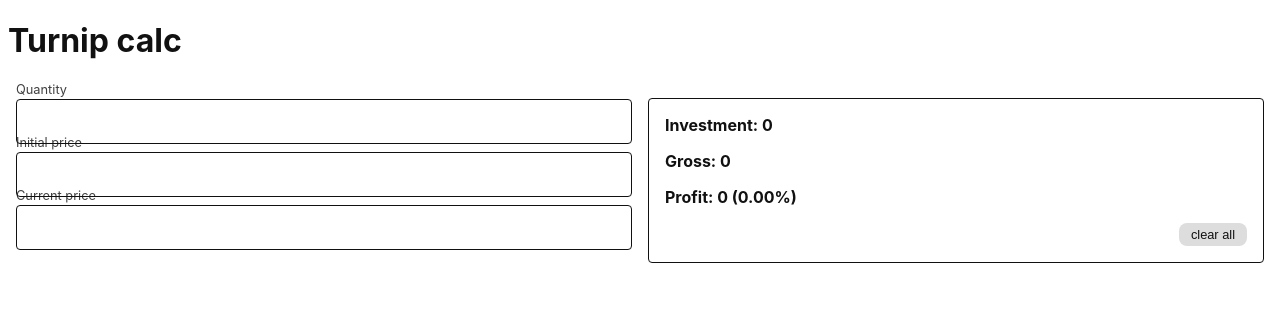
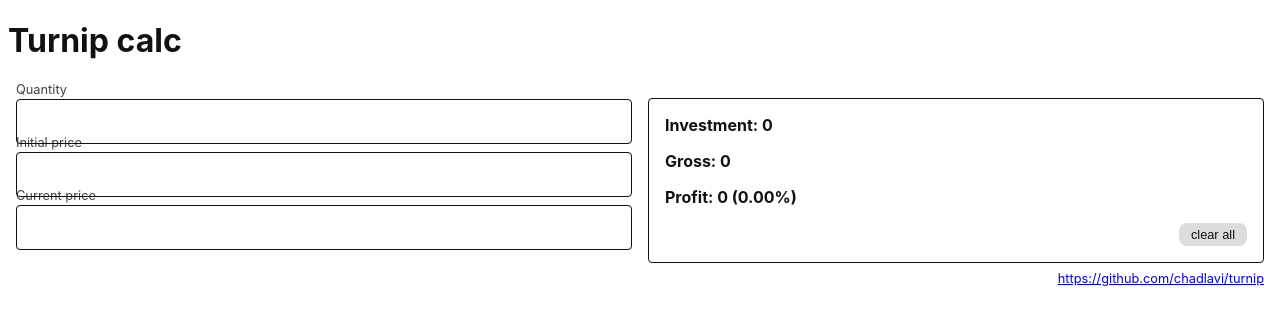
Before and after one commit to chadlavi/turnip, a React (Create React App) app: page / in a window 1280 px wide. Shown: the top 324 px of the page. Built offline with nearby package versions, Linux system fonts and the light colour scheme.

Commit message:
add github link

```diff
--- a/src/App.css
+++ b/src/App.css
@@ -1,18 +1,18 @@
 :root {
   --background: white;
+  --button: #ddd;
   --green: green;
   --red: #e30101;
   --text-color: #111;
-  --button: #ddd;
 }
 
 @media (prefers-color-scheme: dark) {
   :root {
     --background: #111;
+    --button: #333;
     --green: #019901;
     --red: red;
     --text-color: white;
-    --button: #333;
   }
 }
 
@@ -21,10 +21,10 @@
 }
 
 body {
+  background-color: var(--background);
+  color: var(--text-color);
   font-family: -apple-system, BlinkMacSystemFont, 'Segoe UI', Roboto, Oxygen, Ubuntu, Cantarell, 'Open Sans', 'Helvetica Neue', sans-serif;
   font-size: 16px;
-  color: var(--text-color);
-  background-color: var(--background);
 }
 
 div.app {
@@ -84,12 +84,12 @@
 
 #clear-button {
   background: var(--button);
+  border-radius: 8px;
+  border: none;
   color: inherit;
   font-size: 80%;
-  border: none;
-  border-radius: 8px;
+  margin: 0;
   padding: 4px 12px;
-  margin: 0;
 }
 
 #results {
@@ -110,6 +110,11 @@
   color: var(--red);
 }
 
+a.github-link {
+  text-align: right;
+  font-size: 80%;
+}
+
 @media (max-width: 600px) {
   div.app > form, div.app > div {
     flex-basis: 100%;
--- a/src/App.tsx
+++ b/src/App.tsx
@@ -92,6 +92,14 @@
               </button>
             </p>
           </div>
+          <a
+            className='github-link'
+            href='https://github.com/chadlavi/turnip'
+            rel='noopener noreferrer'
+            target='_blank'
+          >
+            https://github.com/chadlavi/turnip
+          </a>
         </div>
 
       </div>
```
Also changed, not shown: 12 other files (tests, documents, lock files or other folders).
